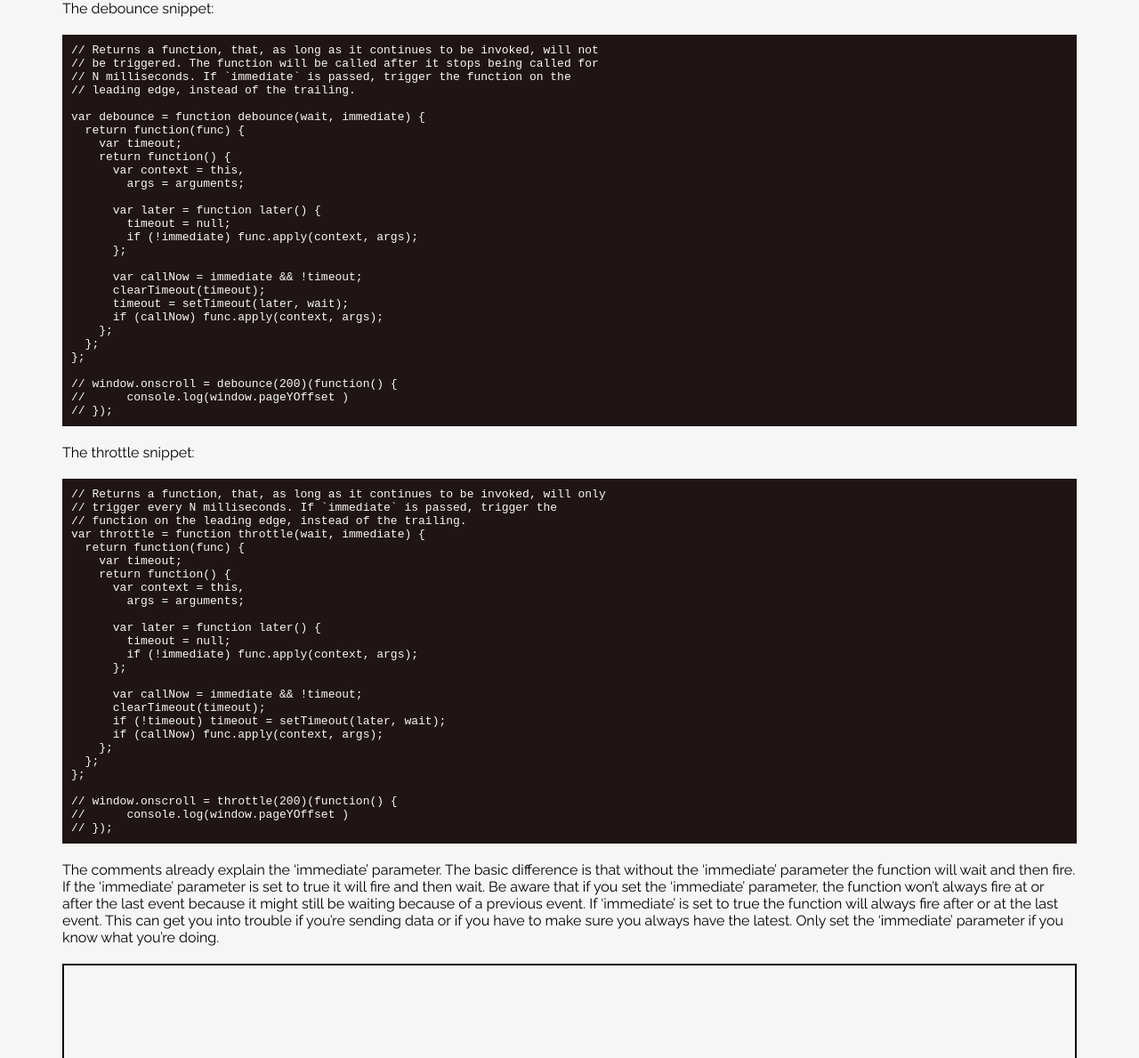
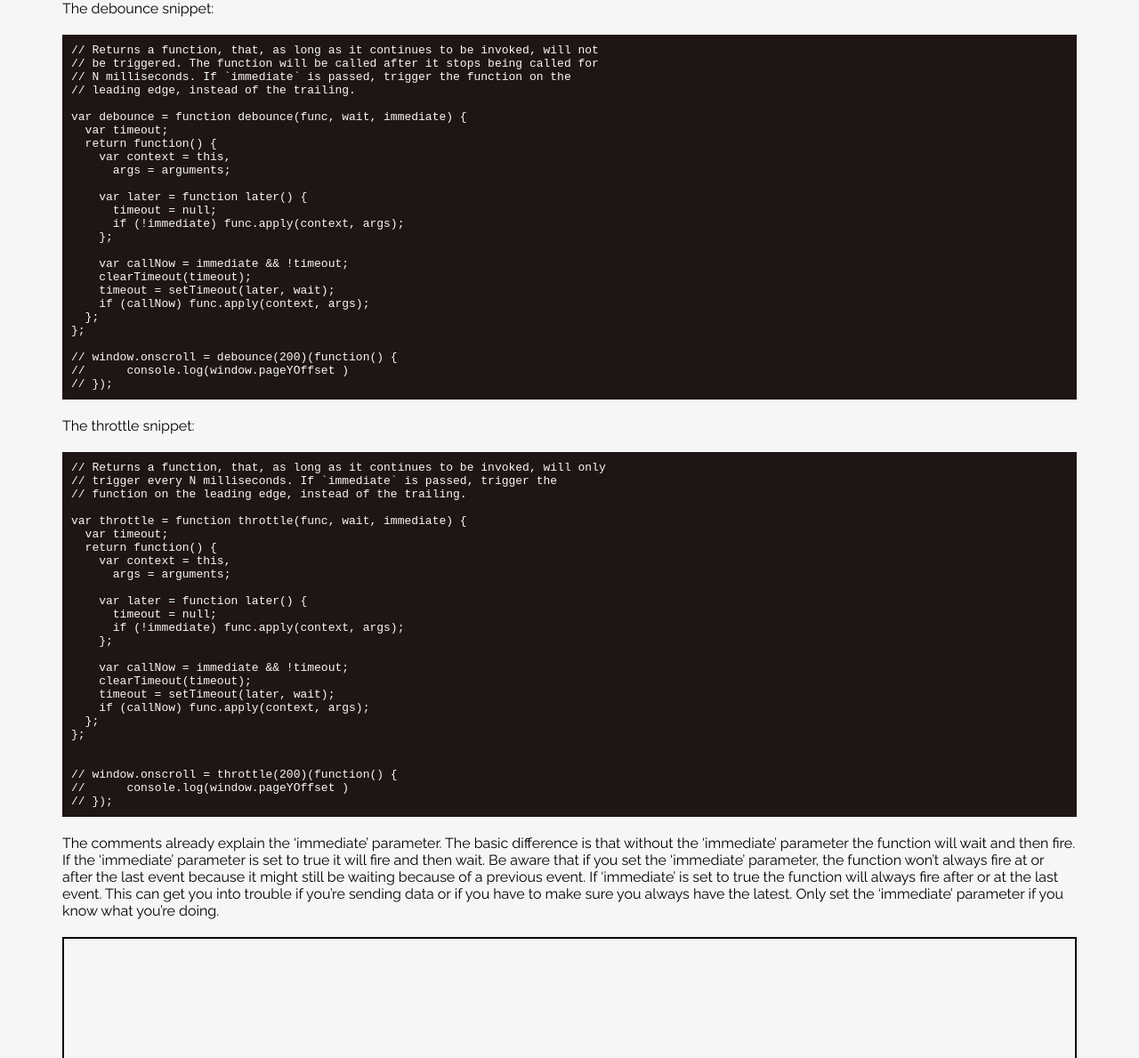
Before and after one commit to LesterGallagher/LesterGallagher.github.io, a Jekyll site: the page built from _posts/2019-05-25-all-about-debouncing-and-throttling.md, in a window 1280 px wide and 1400 px high, scrolled down 1339 px. Shown: the part 211-1400 px from the top of the window at 89% size. Built offline with Jekyll 4.4.1, drawn with Linux system fonts in a browser that asks for light colours; comment, search, counter and statistics services are not loaded; some of the changed text lies outside the part shown.

Commit message:
Update from Forestry.io Sem Postma updated _posts/2019-05-25-all-about-debouncing-and-throttling.md

```diff
--- a/_posts/2019-05-25-all-about-debouncing-and-throttling.md
+++ b/_posts/2019-05-25-all-about-debouncing-and-throttling.md
@@ -45,23 +45,21 @@ The debounce snippet:
     // N milliseconds. If `immediate` is passed, trigger the function on the
     // leading edge, instead of the trailing.
 
-    var debounce = function debounce(wait, immediate) {
-      return function(func) {
-        var timeout;
-        return function() {
-          var context = this,
-            args = arguments;
+    var debounce = function debounce(func, wait, immediate) {
+      var timeout;
+      return function() {
+        var context = this,
+          args = arguments;
 
-          var later = function later() {
-            timeout = null;
-            if (!immediate) func.apply(context, args);
-          };
+        var later = function later() {
+          timeout = null;
+          if (!immediate) func.apply(context, args);
+        };
 
-          var callNow = immediate && !timeout;
-          clearTimeout(timeout);
-          timeout = setTimeout(later, wait);
-          if (callNow) func.apply(context, args);
-        };
+        var callNow = immediate && !timeout;
+        clearTimeout(timeout);
+        timeout = setTimeout(later, wait);
+        if (callNow) func.apply(context, args);
       };
     };
 
@@ -74,25 +72,25 @@ The throttle snippet:
     // Returns a function, that, as long as it continues to be invoked, will only
     // trigger every N milliseconds. If `immediate` is passed, trigger the
     // function on the leading edge, instead of the trailing.
-    var throttle = function throttle(wait, immediate) {
-      return function(func) {
-        var timeout;
-        return function() {
-          var context = this,
-            args = arguments;
 
-          var later = function later() {
-            timeout = null;
-            if (!immediate) func.apply(context, args);
-          };
+    var throttle = function throttle(func, wait, immediate) {
+      var timeout;
+      return function() {
+        var context = this,
+          args = arguments;
 
-          var callNow = immediate && !timeout;
-          clearTimeout(timeout);
-          if (!timeout) timeout = setTimeout(later, wait);
-          if (callNow) func.apply(context, args);
+        var later = function later() {
+          timeout = null;
+          if (!immediate) func.apply(context, args);
         };
+
+        var callNow = immediate && !timeout;
+        clearTimeout(timeout);
+        timeout = setTimeout(later, wait);
+        if (callNow) func.apply(context, args);
       };
     };
+
 
     // window.onscroll = throttle(200)(function() {
     // 	console.log(window.pageYOffset )
```
Also changed, not shown: other parts of _posts/2019-05-25-all-about-debouncing-and-throttling.md (+1 -0 lines).
